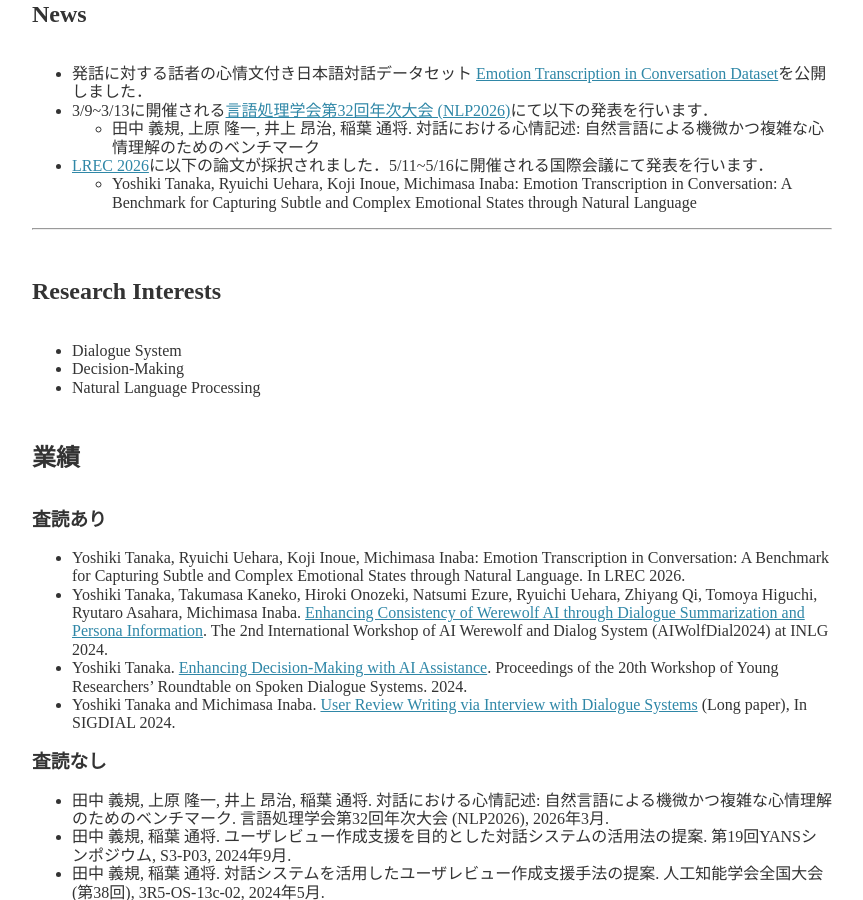
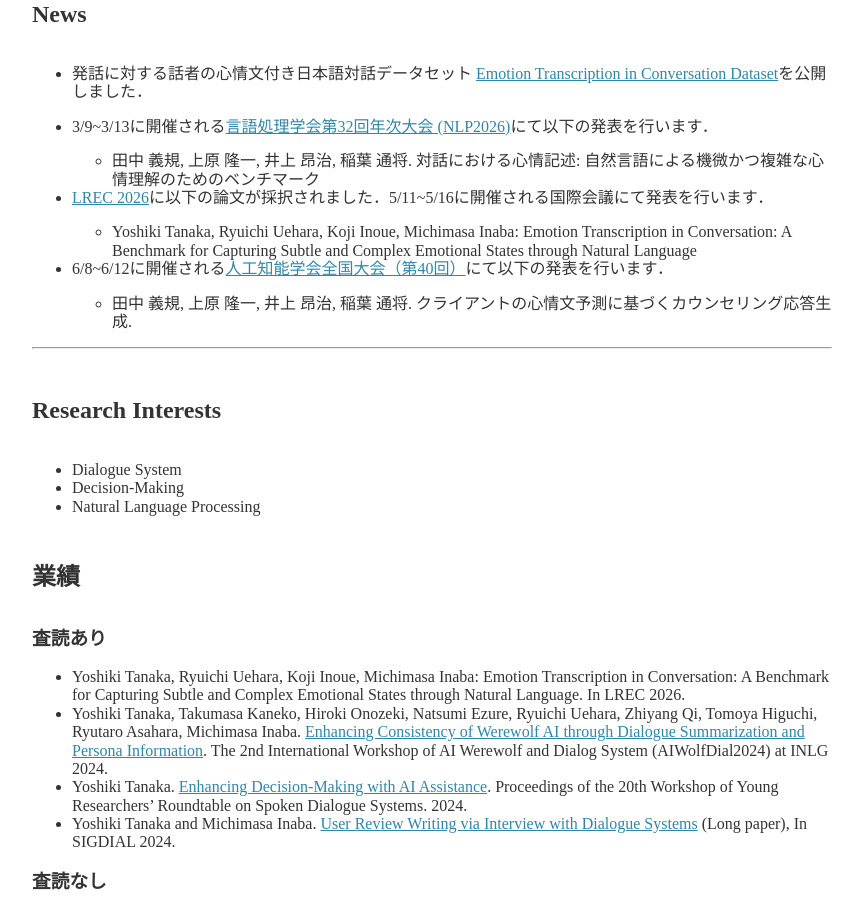
Before and after one commit to yoshi-chanaka/yoshi-chanaka.github.io, a Jekyll site: the page built from about.md, in a window 1280 px wide and 900 px high, scrolled down 486 px. Shown: the whole window, without its empty margins (208-1071 px from the left). Built offline with Jekyll 4.4.1, drawn with Linux system fonts in a browser that asks for light colours; nearby versions of some CDN libraries.

Commit message:
update 20260515

```diff
--- a/about.md
+++ b/about.md
@@ -14,10 +14,18 @@ permalink: /about/
 ---
 ## News
 - 発話に対する話者の心情文付き日本語対話データセット [Emotion Transcription in Conversation Dataset](https://github.com/UEC-InabaLab/ETCDataset)を公開しました．
+
 - 3/9~3/13に開催される[言語処理学会第32回年次大会 (NLP2026)](https://anlp.jp/nlp2026/)にて以下の発表を行います．
+
     - 田中 義規, 上原 隆一, 井上 昂治, 稲葉 通将. 対話における心情記述: 自然言語による機微かつ複雑な心情理解のためのベンチマーク
+
 - [LREC 2026](https://lrec2026.info/)に以下の論文が採択されました．5/11~5/16に開催される国際会議にて発表を行います．
+
   - Yoshiki Tanaka, Ryuichi Uehara, Koji Inoue, Michimasa Inaba: Emotion Transcription in Conversation: A Benchmark for Capturing Subtle and Complex Emotional States through Natural Language
+
+- 6/8~6/12に開催される[人工知能学会全国大会（第40回）](https://www.ai-gakkai.or.jp/jsai2026/)にて以下の発表を行います．
+
+    - 田中 義規, 上原 隆一, 井上 昂治, 稲葉 通将. クライアントの心情文予測に基づくカウンセリング応答生成.
 
 ---
 
```
